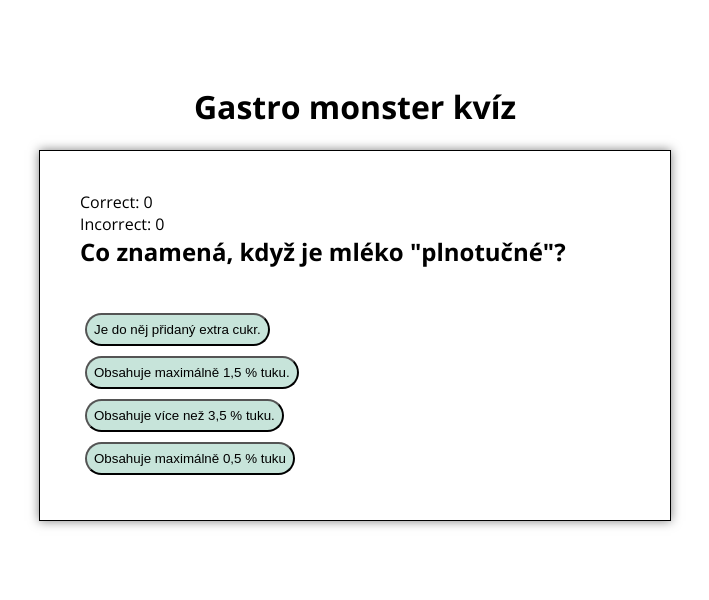
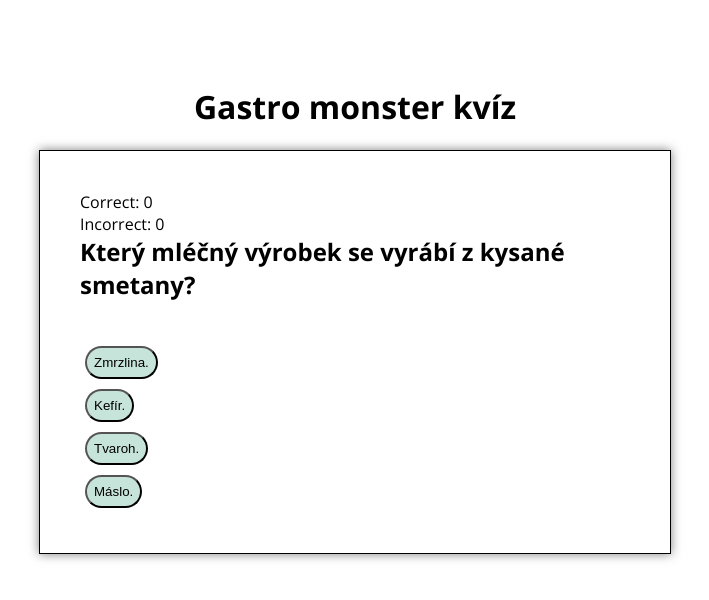
Before and after one commit to HSpoustova/Gastro-Monster, a React (Vite) app: page / in a window 1280 px wide. Shown: the top 600 px of the page, without its empty margins (285-994 px from the left). Built offline with nearby package versions, Linux system fonts and the light colour scheme.

Commit message:
uprava vyberu otazek - vyber pomoci indexace

```diff
--- a/src/components/DairySetQuestion/index.jsx
+++ b/src/components/DairySetQuestion/index.jsx
@@ -4,20 +4,22 @@ import { DairyQuestion } from '../DairyQuestion';
 import { GetRandomObject } from '../GetRandomObject';
 
 export const DairySetQuestion = () => {
-  //udela se kopie dat
-  const questionCopy = dairyData;
-  //vytvori polůe o 15 nahodnych neopakujicich se otazkach (musi byt jednodussi zapis, ale ztracel se mi set z promenne a volal se znovu po dvou odpovedich)
-  const [questionSet, setQuestionSet] = useState(() => {
-    let buildSet = [];
-    for (let i = 0; i < 15; i++) {
-      buildSet.push(GetRandomObject(questionCopy));
-    }
-    return buildSet;
-  });
+  //vytvori se pole vsech moznych indexu 0..dairyData.length-1
+  const questionIndex = [];
+  for (let i = 0; i < dairyData.length; i++) {
+    questionIndex.push(i);
+  }
+  //vytvori polůe o 15 nahodnych neopakujicich se indexu
+  let buildSet = [];
+  for (let i = 0; i < 15; i++) {
+    buildSet.push(GetRandomObject(questionIndex));
+  }
+  const [questionSet, setQuestionSet] = useState(buildSet);
   const [correctAnswers, setCorrectAnswers] = useState(0);
   const [wrongAnswers, setWrongAnswers] = useState(0);
-  const [questionData, setQuestionData] = useState(() =>
-    GetRandomObject(questionSet),
+  //nastavi vychozi hodnotu questionData tim, ze vybere nahodny index z questionSet pole a zavola dany objekt z dairyData
+  const [questionData, setQuestionData] = useState(
+    () => dairyData[GetRandomObject(questionSet)],
   );
 
   //Zpracovani informace, zda je otazka dobre nebo spatne, je to ziskano z handleClick callbackem
@@ -31,7 +33,7 @@ export const DairySetQuestion = () => {
   };
   const updateQuestionData = () => {
     {
-      setQuestionData(GetRandomObject(questionSet));
+      setQuestionData(dairyData[GetRandomObject(questionSet)]);
     }
   };
 
@@ -40,8 +42,10 @@ export const DairySetQuestion = () => {
     console.log(questionSet);
     if (status && correctAnswers === 9) {
       alert('Vyhrál jsi!');
+      location.reload();
     } else if (!status && wrongAnswers === 2) {
       alert('Prohrál jsi!');
+      location.reload();
     } else {
       updateQuestionData();
     }
--- a/src/components/Data/index.jsx
+++ b/src/components/Data/index.jsx
@@ -3,11 +3,11 @@ export const dairyData = [
     question: 'Jaké přídatné látky se mohou přidávat do mléka',
     answer: [
       'Mohou se přidávat konzervanty pro delší trvanlivost.',
-      'Mohou se přidávat .',
-      'Krátkodobé zahřátí mléka, které způsobí zabití škodlivých mikroorganismů.',
-      'Proces, kterým se odstraňuje tuk z mléka.',
+      'Mohou se přidávat konzervatny a barviva pro udržení bílé barvy.',
+      'Nemohou se přidávat pouze zahušťovadla, ostatní přídatné látky jsou povolené.',
+      'Do mléka se žádné přídatné látky dávat nesmí.',
     ],
-    correctAnswer: 2,
+    correctAnswer: 3,
   },
 
   {
```
